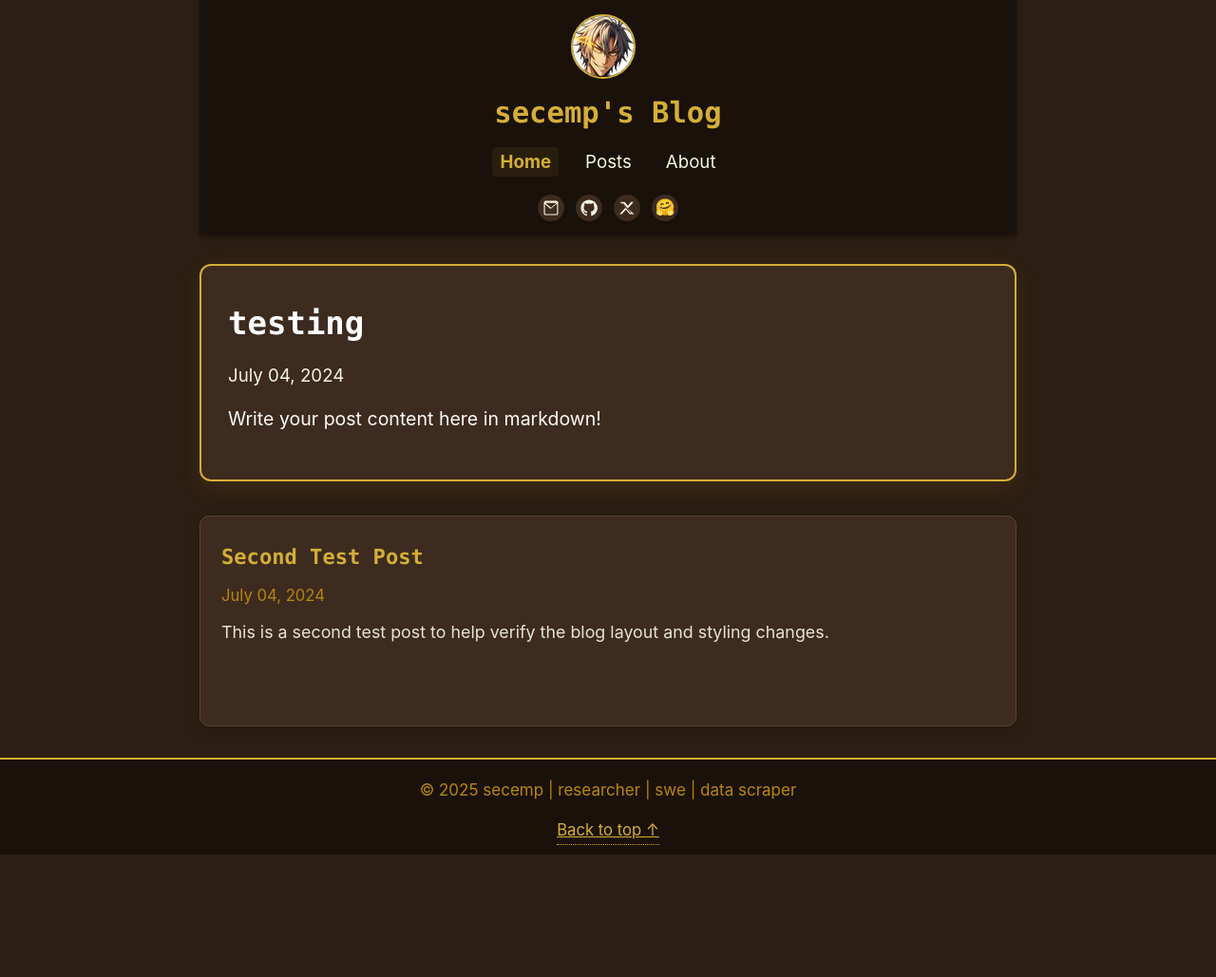
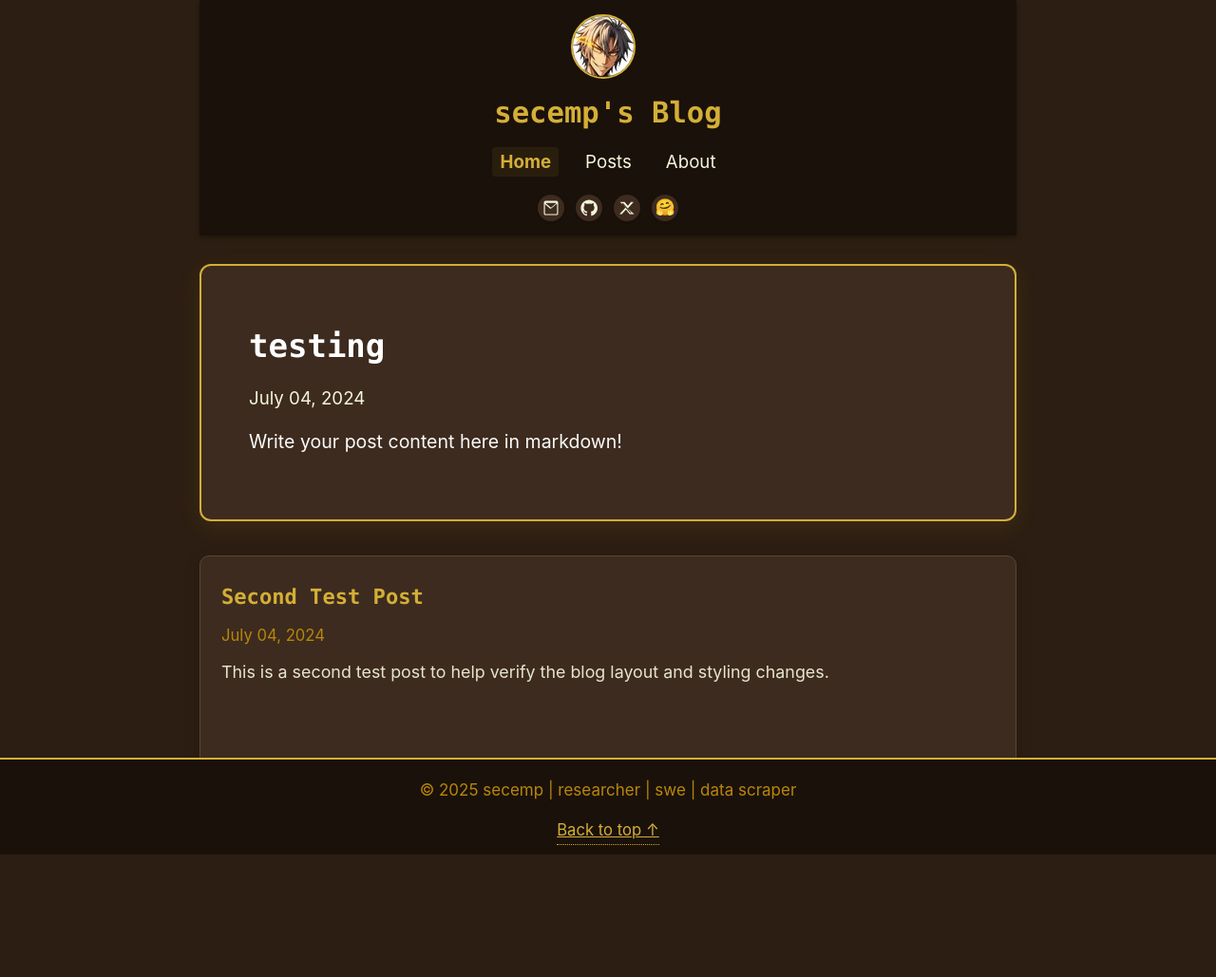
Before and after one commit to secemp9/secemp9.github.io, a Jekyll site: the page built from index.md, in a window 1280 px wide. Shown: the whole page at 95% size. Built offline with Jekyll 4.4.1, drawn with Linux system fonts in a browser that asks for light colours; nearby versions of some CDN libraries; a style sheet for code colours, icons or effects is not loaded; before the commit the page ends 987 px from its top, so only the background shows below that.

Commit message:
fix: make highlighted post card structure and clickable area match normal post cards, restore color consistency

```diff
--- a/assets/css/style.css
+++ b/assets/css/style.css
@@ -328,6 +328,12 @@
     animation: fadein 0.8s;
     border: 2.5px solid var(--primary-color);
 }
+.featured-post > .card-link {
+    display: flex;
+    flex-direction: column;
+    height: 100%;
+    width: 100%;
+}
 .featured-post .card-title {
     color: #fff;
     font-size: 2em;
--- a/index.md
+++ b/index.md
@@ -14,14 +14,16 @@
 {% if featured %}
 <div class="featured-post">
   <a class="card-link" href="{{ featured.url | relative_url }}" aria-label="Read featured post: {{ featured.title }}">
-    <div class="card-title">{{ featured.title }}</div>
-    <div class="card-date">{{ featured.date | date: "%B %d, %Y" }}</div>
-    <div class="card-excerpt">{{ featured.excerpt | strip_html | truncate: 180 }}</div>
-    {% if featured.tags and featured.tags.size > 0 %}
-    <div class="card-tags">
-      {% for tag in featured.tags %}<span class="card-tag">{{ tag }}</span>{% endfor %}
+    <div class="card-content">
+      <div class="card-title">{{ featured.title }}</div>
+      <div class="card-date">{{ featured.date | date: "%B %d, %Y" }}</div>
+      <div class="card-excerpt">{{ featured.excerpt | strip_html | truncate: 180 }}</div>
+      {% if featured.tags and featured.tags.size > 0 %}
+      <div class="card-tags">
+        {% for tag in featured.tags %}<span class="card-tag">{{ tag }}</span>{% endfor %}
+      </div>
+      {% endif %}
     </div>
-    {% endif %}
   </a>
 </div>
 {% endif %}
```
